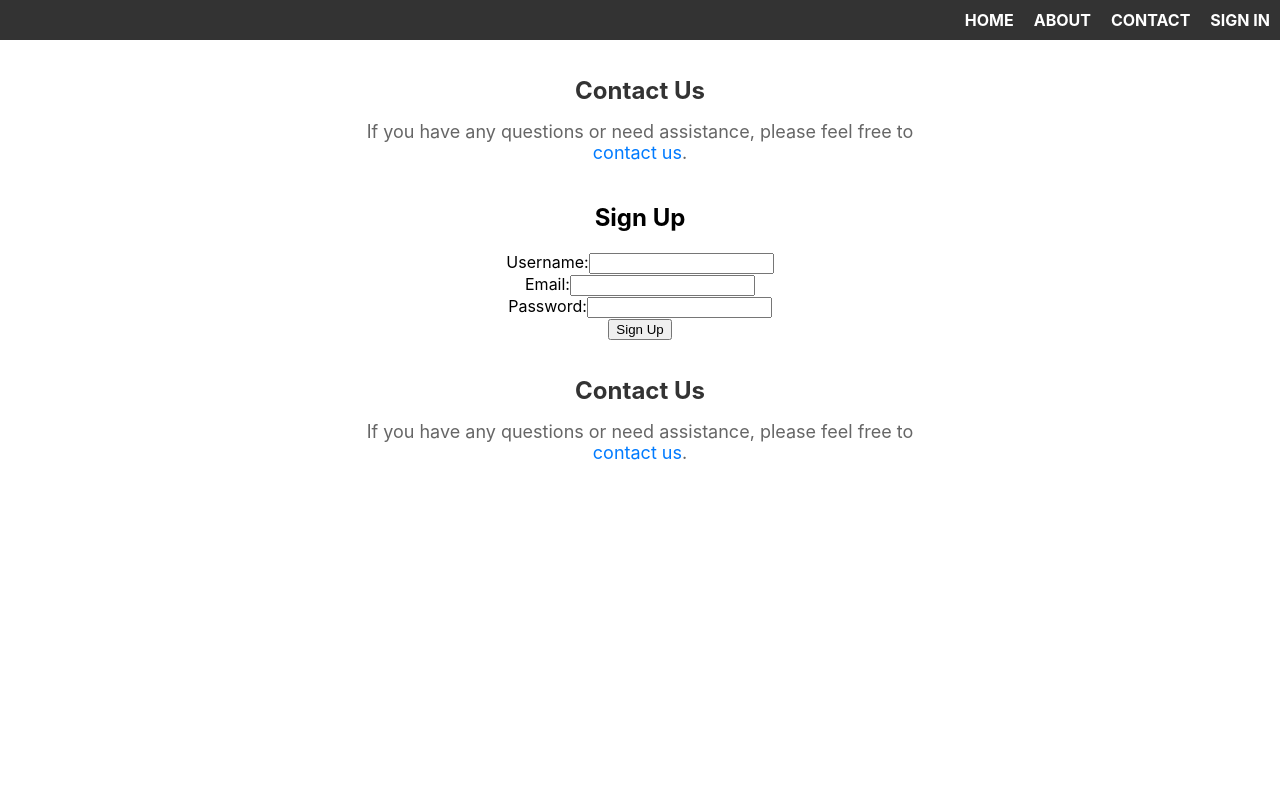
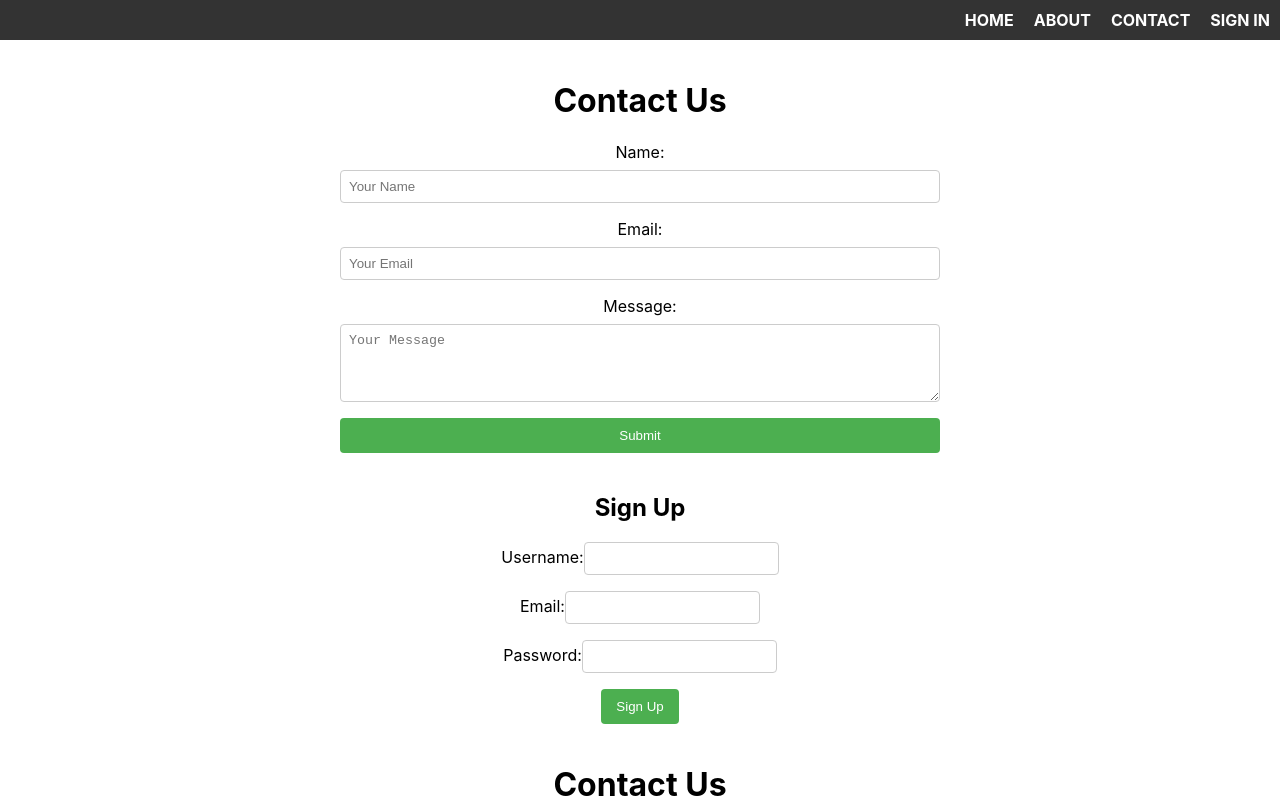
Before and after one commit to ndakalajulius/tracking-, a React (Create React App) app: page /contact in a window 1280 px wide. Shown: the top 800 px of the page. Built offline with nearby package versions, Linux system fonts and the light colour scheme.

Commit message:
updated the contact page

```diff
--- a/src/Pages/Contact/Contact.css
+++ b/src/Pages/Contact/Contact.css
@@ -0,0 +1,37 @@
+/* ContactUsPage.css */
+
+.contact-us-container {
+    max-width: 600px;
+    margin: 0 auto;
+    padding: 20px;
+  }
+
+  .contact-form {
+    display: flex;
+    flex-direction: column;
+  }
+
+  label {
+    margin-bottom: 8px;
+  }
+
+  input,
+  textarea {
+    margin-bottom: 16px;
+    padding: 8px;
+    border: 1px solid #ccc;
+    border-radius: 4px;
+  }
+
+  button {
+    background-color: #4caf50;
+    color: white;
+    padding: 10px 15px;
+    border: none;
+    border-radius: 4px;
+    cursor: pointer;
+  }
+
+  button:hover {
+    background-color: #45a049;
+  }
--- a/src/Pages/Contact/Contact.jsx
+++ b/src/Pages/Contact/Contact.jsx
@@ -1,42 +1,30 @@
+// ContactUsPage.js
+
 import React from 'react';
-import styled from 'styled-components';
-
-// Define styled components for your Contact Us page
-const ContactContainer = styled.div`
-  max-width: 600px;
-  margin: 0 auto;
-  padding: 20px;
-  text-align: center;
-`;
-
-const ContactHeading = styled.h1`
-  font-size: 24px;
-  color: #333;
-`;
-
-const ContactInfo = styled.div`
-  font-size: 18px;
-  color: #666;
-  margin-top: 10px;
-`;
-
-const ContactLink = styled.a`
-  text-decoration: none;
-  color: #007BFF;
-  &:hover {
-    text-decoration: underline;
-  }
-`;
+import './Contact.css';
 
 const Contact = () => {
   return (
-    <ContactContainer>
-      <ContactHeading>Contact Us</ContactHeading>
-      <ContactInfo>
-        If you have any questions or need assistance, please feel free to
-        <ContactLink> contact us</ContactLink>.
-      </ContactInfo>
-    </ContactContainer>
+    <div className="contact-us-container">
+      <h1>Contact Us</h1>
+      <form className="contact-form">
+        <label htmlFor="name">Name:</label>
+        <input type="text" id="name" name="name" placeholder="Your Name" />
+
+        <label htmlFor="email">Email:</label>
+        <input type="email" id="email" name="email" placeholder="Your Email" />
+
+        <label htmlFor="message">Message:</label>
+        <textarea
+          id="message"
+          name="message"
+          placeholder="Your Message"
+          rows="4"
+        ></textarea>
+
+        <button type="submit">Submit</button>
+      </form>
+    </div>
   );
 };
 
```
